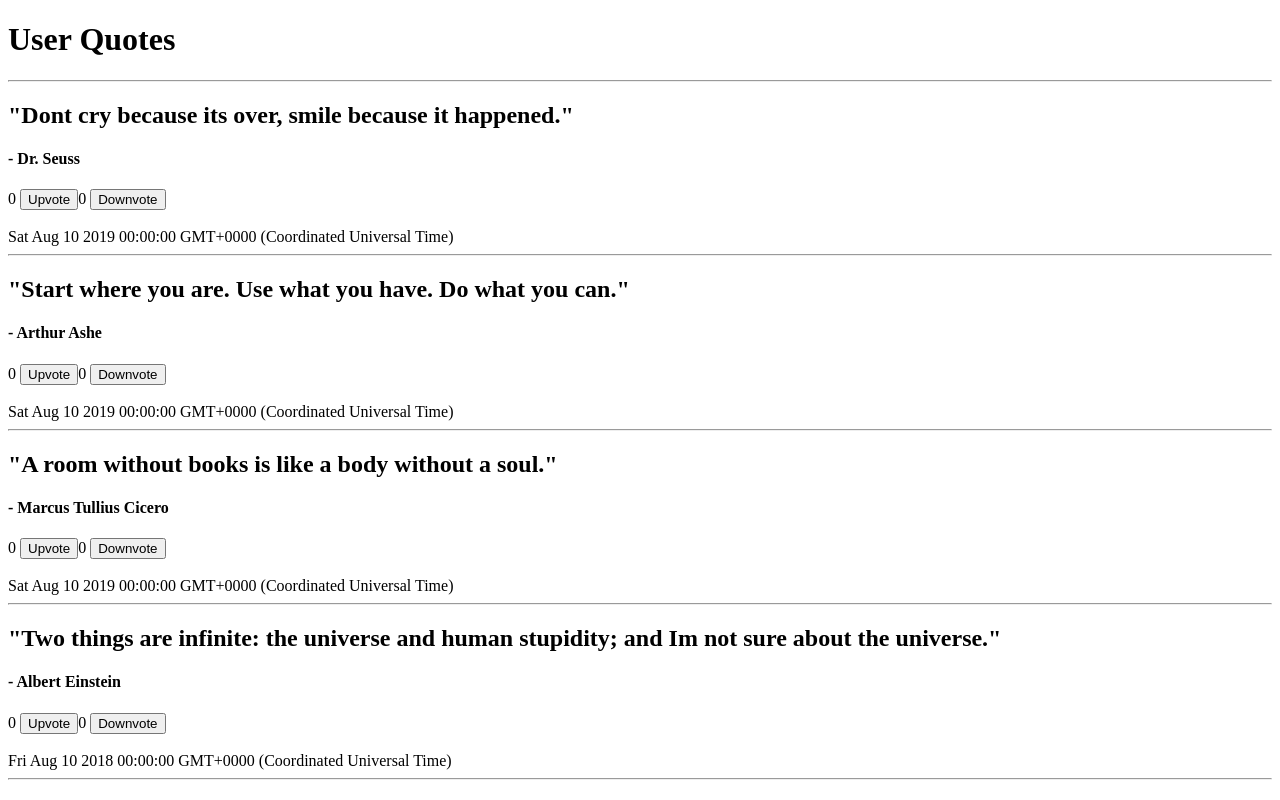
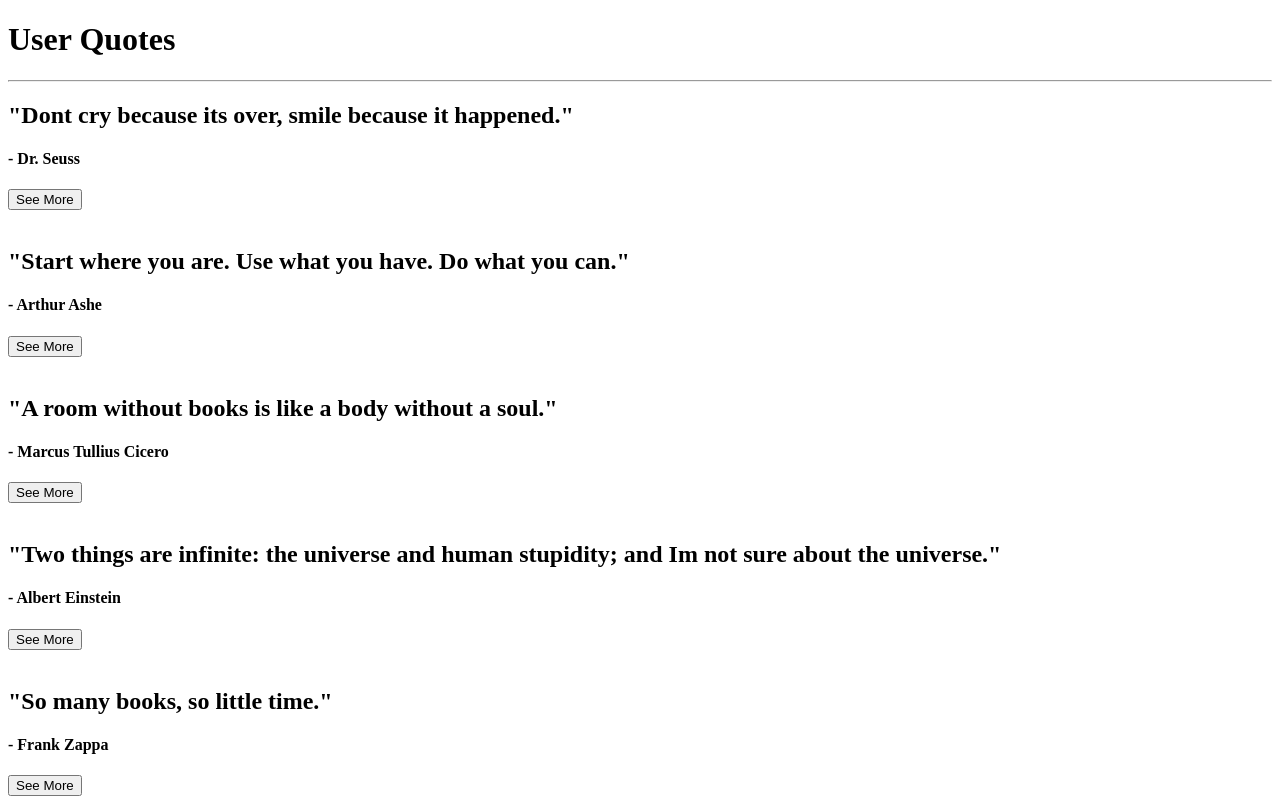
Before and after one commit to Chris-karanja/quo-tes, an Angular app: page / in a window 1280 px wide. Shown: the top 800 px of the page. Built offline with nearby package versions, Linux system fonts and the light colour scheme.

Commit message:
added toggle functionality

```diff
--- a/src/app/quote/quote.component.html
+++ b/src/app/quote/quote.component.html
@@ -2,13 +2,15 @@
 
 <hr>
 
-<div *ngFor = 'let quote of userQuotes'>
+<div *ngFor = 'let quote of userQuotes, let i = index'>
   <h2>"{{quote.message}}"</h2>
 
   <span><h4>{{quote.author}}</h4></span>
 
+  <button (click)='toogleDetails(i)'>See More</button>
 
-  <app-quote-details [quote]='quote'></app-quote-details>
+  <br><br>
 
 
+  <app-quote-details *ngIf ="quote.showDetails"[quote]='quote'></app-quote-details>
 </div>
--- a/src/app/quote/quote.component.ts
+++ b/src/app/quote/quote.component.ts
@@ -20,6 +20,8 @@ export class QuoteComponent implements OnInit {
   toogleDetails(index){
     this.userQuotes[index].showMeta = !this.userQuotes[index].showMeta
   }
+
+
   constructor() { }
 
   ngOnInit() {
```
